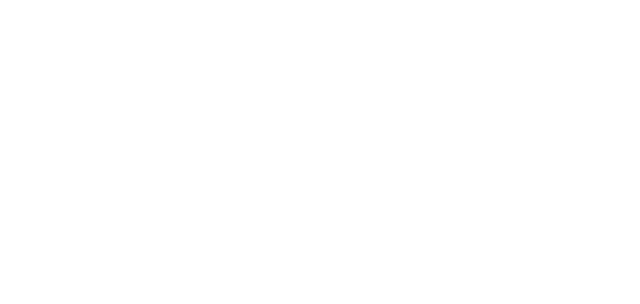
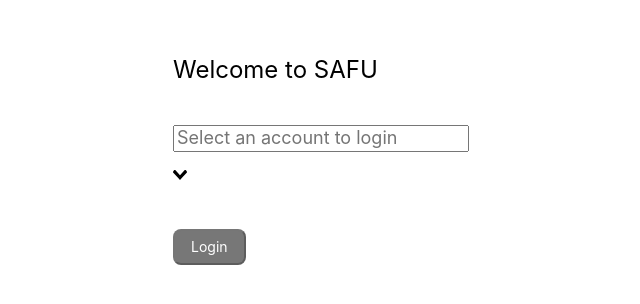
Before and after one commit to perlin-network/safu, a Vue app: page /login in a window 1280 px wide. Shown: the part 140-444 px from the top of the page, without its empty margins (157-797 px from the left). Built offline with nearby package versions, Linux system fonts and the light colour scheme.

Commit message:
Login & dispute

```diff
--- a/src/App.vue
+++ b/src/App.vue
@@ -1,5 +1,5 @@
 <template>
-    <div class="w-100 sans-serif bg-white">
-        <router-view/>
-    </div>
+  <div class="w-100 sans-serif bg-white">
+    <router-view/>
+  </div>
 </template>
--- /dev/null
+++ b/src/api.js
@@ -0,0 +1,46 @@
+class MockAPI {
+    constructor() {
+        this.mockData = {
+            accounts: [{
+                id: "0xc0000001",
+                role: "admin",
+            },
+            {
+                id: "0xc0000002",
+                role: "vip",
+            },
+            {
+                id: "0xc0000002",
+                role: "normal",
+            }]
+        }
+        this.currentAccount = null;
+    }
+
+    async listAccounts() {
+        return this.mockData.accounts.map(a => {
+            return {
+                id: a.id,
+                role: a.role,
+            }
+        })
+    }
+
+    async login(accountId) {
+        console.log(accountId);
+        for (let a of this.mockData.accounts) {
+            if (a.id == accountId) {
+                this.currentAccount = a.id;
+                return true;
+            }
+        }
+        return false;
+    }
+
+    async submitDispute(dispute) {
+        console.log(dispute);
+    }
+}
+
+let currentAPI = new MockAPI();
+export default currentAPI;
--- a/src/main.js
+++ b/src/main.js
@@ -1,8 +1,18 @@
 import Vue from 'vue'
 import App from './App.vue'
 import router from './router'
+import vSelect from "vue-select"
+
+import { library } from '@fortawesome/fontawesome-svg-core'
+import { faSpinner } from '@fortawesome/free-solid-svg-icons'
+import { FontAwesomeIcon } from '@fortawesome/vue-fontawesome'
 
 Vue.config.productionTip = false
+
+library.add(faSpinner)
+
+Vue.component("v-select", vSelect)
+Vue.component("fa-icon", FontAwesomeIcon)
 
 new Vue({
   router,
--- a/src/router.js
+++ b/src/router.js
@@ -19,9 +19,14 @@
             component: () => import(/* webpackChunkName: "about" */ './views/About.vue')
         },
         {
-            path: '/',
-            name: 'logi',
+            path: '/login',
+            name: 'login',
             component: () => import(/* webpackChunkName: "about" */ './views/Login.vue')
+        },
+        {
+            path: '/dispute',
+            name: 'dispute',
+            component: () => import(/* webpackChunkName: "about" */ './views/FileDispute.vue')
         }
     ]
 })
--- /dev/null
+++ b/src/views/FileDispute.vue
@@ -0,0 +1,92 @@
+<template>
+  <div class="box">
+    <div class="box-title">File Dispute</div>
+    <div>
+      <v-select v-model="chain" :options="chains" label="displayName" placeholder="Chain"></v-select>
+      <br>
+      <span>Your Address</span>
+      <input class="text-input" style="width: 100%" v-model="userAddress">
+      <br>
+      <br>
+      <span>Scammer's Address</span>
+      <input class="text-input" style="width: 100%" v-model="scammerAddress">
+      <br>
+      <br>
+      <span>Description</span>
+      <markdown-editor v-model="description" ref="markdownEditor"></markdown-editor>
+      <button
+        class="f6 link dim br3 ph3 pv2 mb2 dib white bg-light-purple"
+        @click="doSubmit()"
+        v-if="canSubmit"
+      >Submit</button>
+      <button
+        class="f6 link dim br3 ph3 pv2 mb2 dib white bg-gray"
+        @click="doSubmit()"
+        disabled
+        v-if="!canSubmit"
+      >Submit</button>
+    </div>
+  </div>
+</template>
+
+<style scoped>
+@import "~simplemde/dist/simplemde.min.css";
+</style>
+
+<script>
+import "./Safu.css";
+import api from "../api.js";
+import markdownEditor from "vue-simplemde/src/markdown-editor";
+
+export default {
+  components: {
+    markdownEditor
+  },
+  computed: {
+    canSubmit() {
+      return (
+        this.userAddress &&
+        this.scammerAddress &&
+        this.chain &&
+        this.description &&
+        !this.doingSubmit
+      );
+    }
+  },
+  data() {
+    return {
+      userAddress: "",
+      scammerAddress: "",
+      description: "",
+      doingSubmit: false,
+      chain: null,
+      chains: [
+        {
+          id: "eth",
+          displayName: "Ethereum"
+        },
+        {
+          id: "btc",
+          displayName: "Bitcoin"
+        }
+      ],
+      async doSubmit() {
+        this.doingSubmit = true;
+        try {
+          await api.submitDispute({
+            userAddress: this.userAddress,
+            scammerAddress: this.scammerAddress,
+            description: this.description,
+            chain: this.chain.id
+          });
+          this.scammerAddress = "";
+          this.description = "";
+        } finally {
+          this.doingSubmit = false;
+        }
+      }
+    };
+  },
+  async mounted() {}
+};
+</script>
--- /dev/null
+++ b/src/views/LabeledInput.vue
@@ -0,0 +1,6 @@
+<template>
+  <div></div>
+</template>
+
+<script>
+</script>
--- a/src/views/Login.vue
+++ b/src/views/Login.vue
@@ -1,11 +1,86 @@
 <template>
-    <div>
-        The Login Page
+  <div class="box">
+    <div class="box-title">Welcome to SAFU</div>
+    <div v-if="loaded">
+      <v-select
+        v-model="loginAccount"
+        :options="accounts"
+        label="displayName"
+        placeholder="Select an account to login"
+      ></v-select>
+      <br>
+      <button
+        class="f6 link dim br3 ph3 pv2 mb2 dib white bg-light-purple"
+        @click="doLogin()"
+        v-if="canLogin"
+      >Login</button>
+      <button
+        class="f6 link dim br3 ph3 pv2 mb2 dib white bg-gray"
+        @click="doLogin()"
+        disabled
+        v-if="!canLogin"
+      >Login</button>
+      <span style="color: red">{{ loginHint }}</span>
     </div>
+    <div class="login-form" v-if="!loaded">
+      <span>
+        <fa-icon icon="spinner"/>&nbsp;Retrieving local accounts
+      </span>
+    </div>
+  </div>
 </template>
 
 <script>
-    export default {
+import "./Safu.css";
+import api from "../api.js";
 
+export default {
+  computed: {
+    canLogin() {
+      if (this.loaded && this.loginAccount && !this.doingLogin) {
+        return true;
+      } else {
+        return false;
+      }
     }
+  },
+  data() {
+    return {
+      loaded: false,
+      loginAccount: null,
+      loginHint: "",
+      doingLogin: false,
+      accounts: [
+        {
+          id: "0x7f7f7f7f",
+          displayName: "(Admin) 0x7f7f7f7f"
+        }
+      ],
+      async doLogin() {
+        this.doingLogin = true;
+        try {
+          let result = await api.login(this.loginAccount.id);
+          if (result) {
+            this.loginHint = "OK";
+            window.location = "/home";
+          } else {
+            this.loginHint = "Failed";
+          }
+        } finally {
+          this.doingLogin = false;
+        }
+      }
+    };
+  },
+  async mounted() {
+    let accounts = await api.listAccounts();
+    this.accounts = accounts.map(a => {
+      return {
+        id: a.id,
+        displayName: `(${a.role}) ${a.id}`
+      };
+    });
+    this.loaded = true;
+  }
+};
 </script>
--- /dev/null
+++ b/src/views/Safu.css
@@ -0,0 +1,23 @@
+.box {
+    margin: auto;
+    margin-top: 150px;
+    width: 50%;
+    box-sizing: border-box;
+    padding: 10px 10px;
+    line-height: 36px;
+    font-size: 18px;
+}
+
+.box-title {
+    width: 100%;
+    margin: 0 0;
+    padding: 0 0;
+    font-size: 24px;
+    line-height: 100px;
+}
+
+.text-input {
+    border: 1px solid rgba(60,60,60,.26);
+    border-radius: 4px;
+    height: 28px;
+}
```
